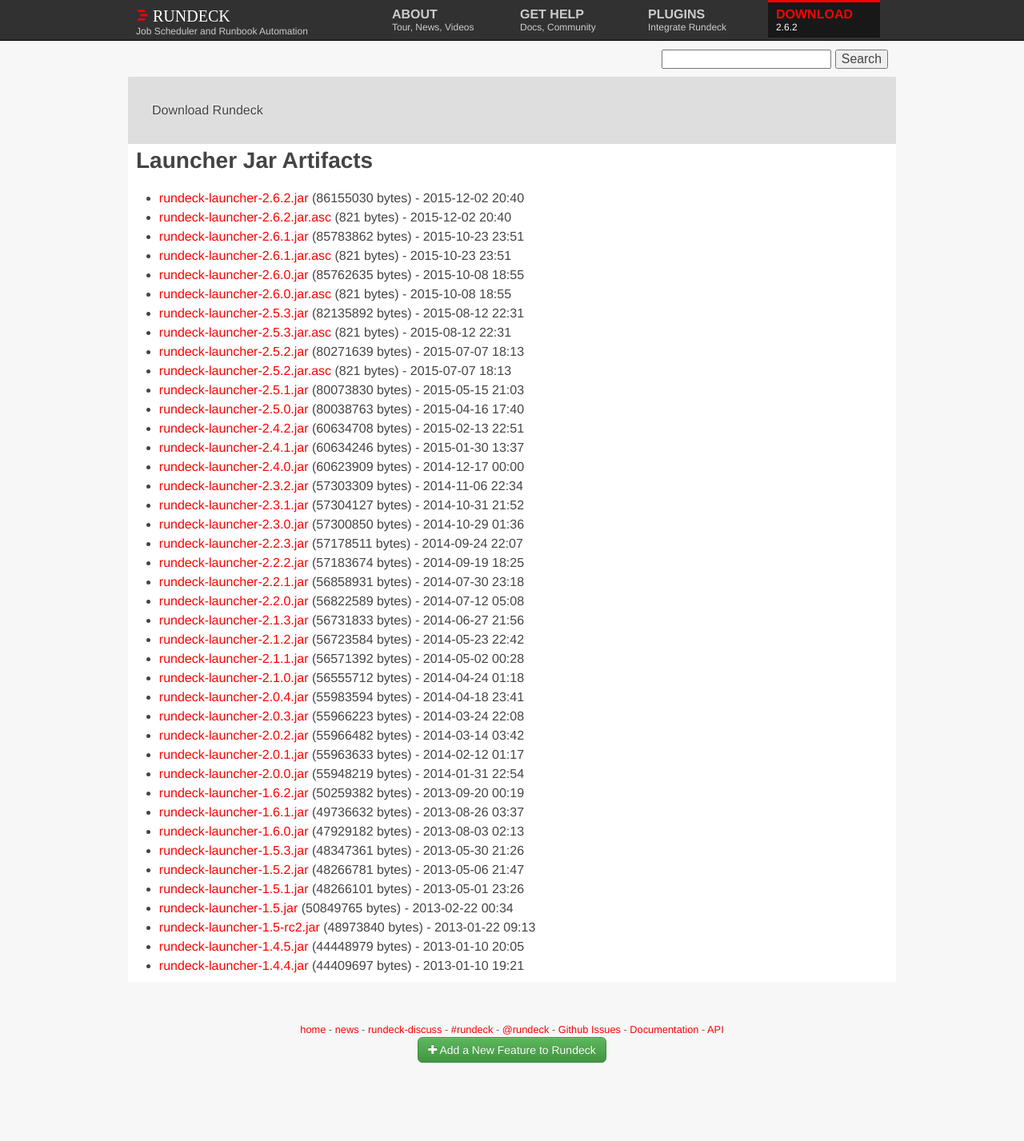
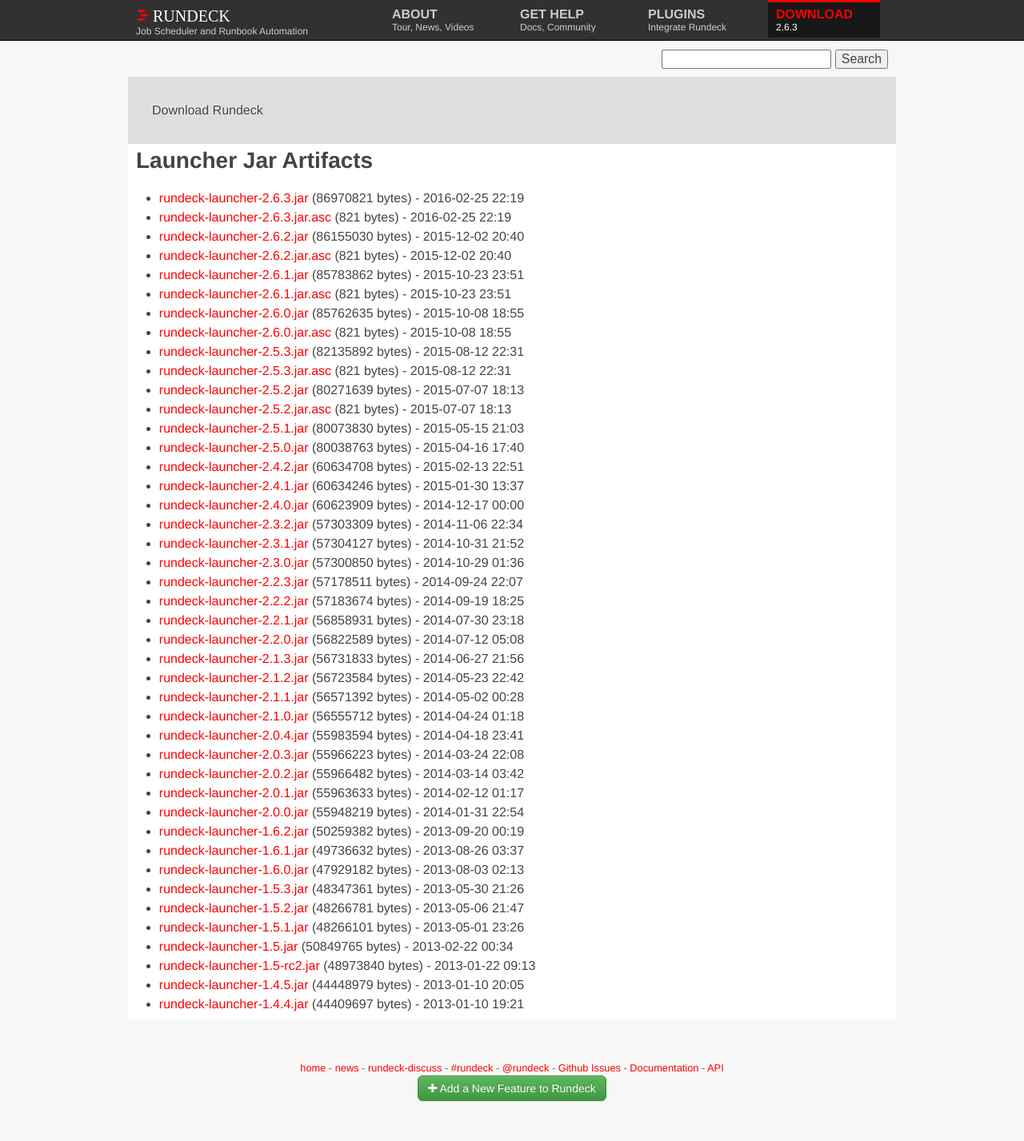
Before and after one commit to rundeck/rundeck-ghpages, a Jekyll site: the page built from download/jar/index.md, in a window 1280 px wide. Shown: the whole page at 80% size. Built offline with Jekyll 4.4.1, drawn with Linux system fonts in a browser that asks for light colours; nearby versions of some CDN libraries; before the commit the page ends 1379 px from its top, so only the background shows below that.

Commit message:
Update site to 2.6.3 download links

```diff
--- a/_config.yml
+++ b/_config.yml
@@ -1,16 +1,16 @@
 baseurl: ""
 url: ""
 full_url: "http://www.rundeck.org"
-rd_version: "2.6.2"
-rd_jar_name: "rundeck-launcher-2.6.2.jar"
-rd_jar_sha: "dbe40e429cf6d70e1987959186b032d88b3f9eb7"
-rd_jar_url: "http://download.rundeck.org/jar/rundeck-launcher-2.6.2.jar"
-rd_jar_size: "86155030"
-rd_deb_name: "rundeck-2.6.2-1-GA.deb"
-rd_deb_url: "http://download.rundeck.org/deb/rundeck-2.6.2-1-GA.deb"
-rd_deb_sha: "06530d337b6de3334ee0ff6c6467f1d6323022c3"
-rd_deb_size: "99058008"
-rd_zipball: "https://github.com/rundeck/rundeck/zipball/v2.6.2"
-rd_tarball: "https://github.com/rundeck/rundeck/tarball/v2.6.2"
-rd_releasenotes: "https://github.com/rundeck/rundeck/blob/v2.6.2/RELEASE.md"
+rd_version: "2.6.3"
+rd_jar_name: "rundeck-launcher-2.6.3.jar"
+rd_jar_sha: "c131c05de6303fc911140e5fd3c0ce692a7508c1"
+rd_jar_url: "http://download.rundeck.org/jar/rundeck-launcher-2.6.3.jar"
+rd_jar_size: "86970821"
+rd_deb_name: "rundeck-2.6.3-1-GA.deb"
+rd_deb_url: "http://download.rundeck.org/deb/rundeck-2.6.3-1-GA.deb"
+rd_deb_sha: "aa28b2eb1df69e2bfc30aaa4bbd3af01f6dcc58d"
+rd_deb_size: "99799690"
+rd_zipball: "https://github.com/rundeck/rundeck/zipball/v2.6.3"
+rd_tarball: "https://github.com/rundeck/rundeck/tarball/v2.6.3"
+rd_releasenotes: "https://github.com/rundeck/rundeck/blob/v2.6.3/RELEASE.md"
 markdown: kramdown
--- a/download/jar/index.md
+++ b/download/jar/index.md
@@ -3,6 +3,8 @@
 layout: download
 download_type: Launcher Jar
 ---
+* [rundeck-launcher-2.6.3.jar](http://download.rundeck.org/jar/rundeck-launcher-2.6.3.jar) (86970821 bytes) - 2016-02-25 22:19
+* [rundeck-launcher-2.6.3.jar.asc](http://download.rundeck.org/jar/rundeck-launcher-2.6.3.jar.asc) (821 bytes) - 2016-02-25 22:19
 * [rundeck-launcher-2.6.2.jar](http://download.rundeck.org/jar/rundeck-launcher-2.6.2.jar) (86155030 bytes) - 2015-12-02 20:40
 * [rundeck-launcher-2.6.2.jar.asc](http://download.rundeck.org/jar/rundeck-launcher-2.6.2.jar.asc) (821 bytes) - 2015-12-02 20:40
 * [rundeck-launcher-2.6.1.jar](http://download.rundeck.org/jar/rundeck-launcher-2.6.1.jar) (85783862 bytes) - 2015-10-23 23:51
```
Also changed, not shown: download/deb/index.md (+1 -0 lines), download/rpm/index.md (+2 -0 lines), download/war/index.md (+2 -0 lines).
